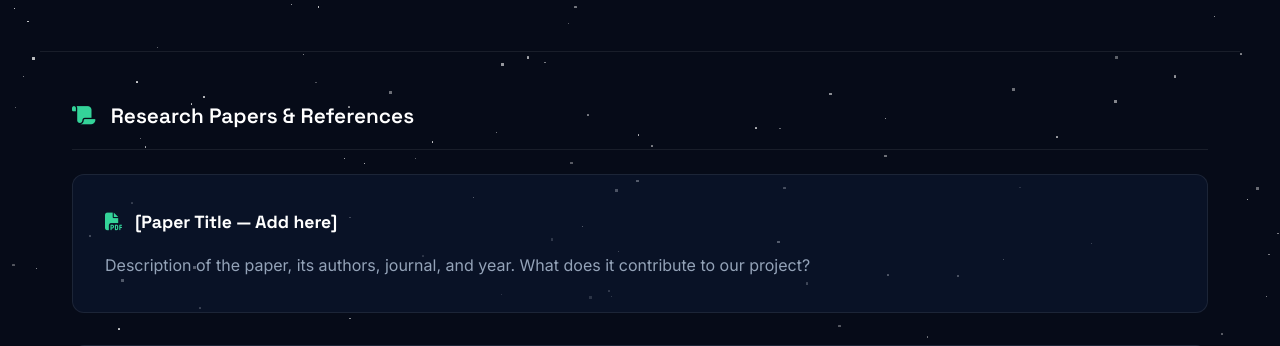
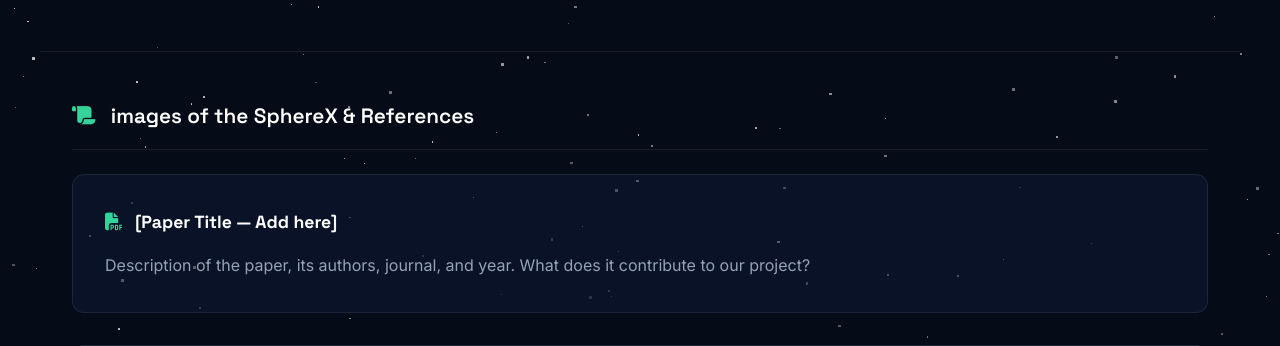
Before and after one commit to XanderCale3722/SPACECOLLECTORS3, a Flask app: page /space-library in a window 1280 px wide. Shown: the part 424-770 px from the top of the page. Run offline with Flask 3, Linux system fonts and the light colour scheme.

Commit message:
se cambio un texto

```diff
--- a/space_collectors/templates/library.html
+++ b/space_collectors/templates/library.html
@@ -35,7 +35,7 @@
              ======================================================= -->
         <h2 class="subtitulo-seccion animar">
             <i class="fas fa-scroll" style="color:#34d399; margin-right:10px;"></i>
-            Research Papers &amp; References
+            images of the SphereX &amp; References
         </h2>
 
         <!-- RECURSO 1 — REEMPLAZAR CON DATOS REALES -->
```
